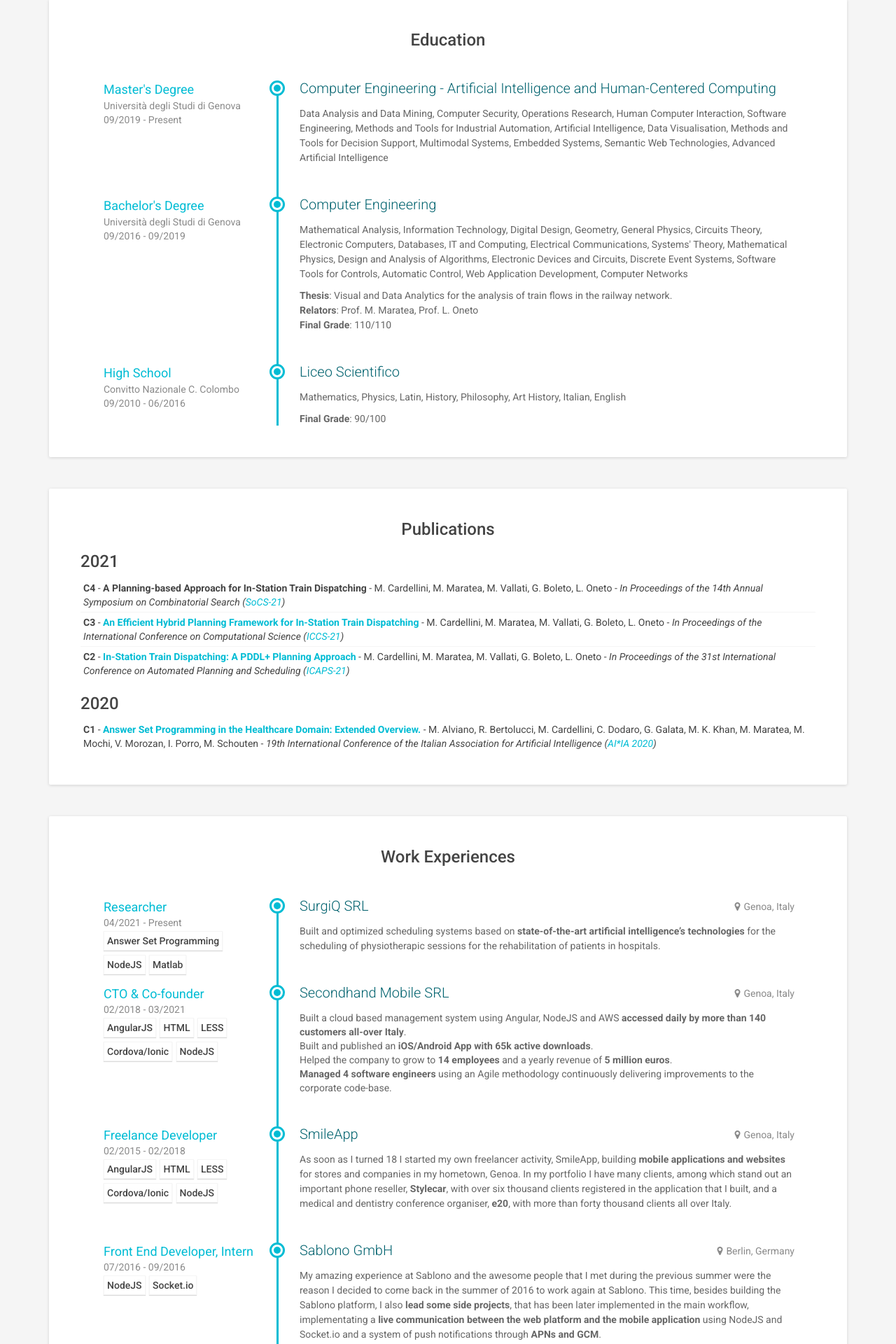
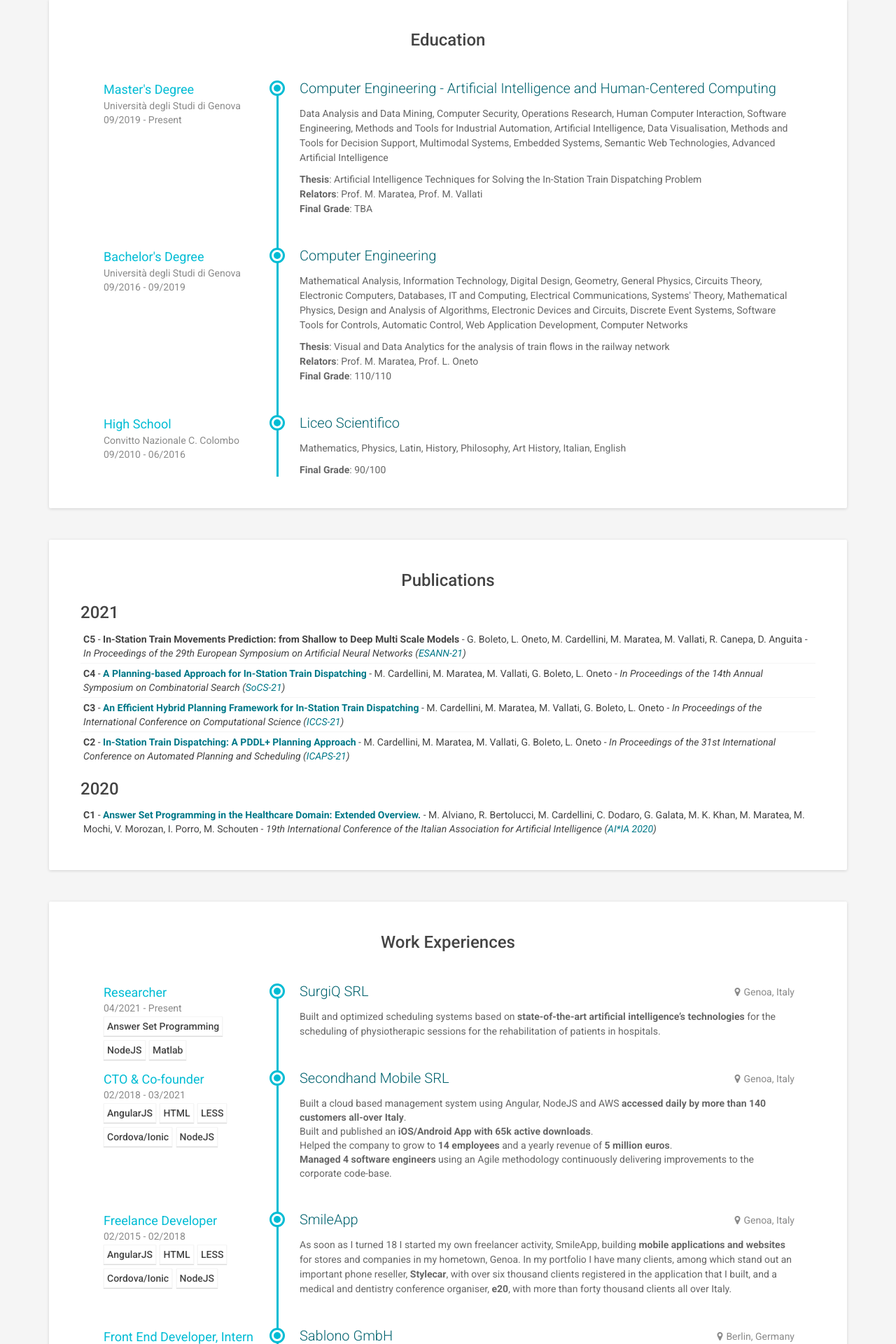
Before and after one commit to matteocarde/matteocardellini.it, a PHP site: page / in a window 1280 px wide. Shown: the part 609-2529 px from the top of the page at 70% size. Run offline with PHP 8.4, Linux system fonts and the light colour scheme; some libraries are stand-ins or nearby versions.

Commit message:
Added SOCS PDF and ESANN acceptance

```diff
--- a/assets/css/styles.css
+++ b/assets/css/styles.css
@@ -25,7 +25,7 @@ h6 {
   font-weight: 500;
 }
 a {
-  color: #00BCD4;
+  color: #007888;
   -webkit-transition: all 0.4s ease-in-out;
   -moz-transition: all 0.4s ease-in-out;
   -ms-transition: all 0.4s ease-in-out;
--- a/index.html
+++ b/index.html
@@ -184,6 +184,11 @@ ga('send', 'pageview');
           <div class="job-desc">
             <p>Data Analysis and Data Mining, Computer Security, Operations Research, Human Computer Interaction, Software Engineering, Methods and Tools for Industrial Automation, Artificial Intelligence, Data Visualisation, Methods and Tools for
               Decision Support, Multimodal Systems, Embedded Systems, Semantic Web Technologies, Advanced Artificial Intelligence</p>
+            <p>
+              <b>Thesis</b>: Artificial Intelligence Techniques for Solving the In-Station Train Dispatching Problem<br />
+              <b>Relators</b>: Prof. M. Maratea, Prof. M. Vallati <br />
+              <b>Final Grade</b>: TBA
+            </p>
           </div>
         </div>
         <div class="item">
@@ -199,7 +204,7 @@ ga('send', 'pageview');
             <p>Mathematical Analysis, Information Technology, Digital Design, Geometry, General Physics, Circuits Theory, Electronic Computers, Databases, IT and Computing, Electrical Communications, Systems' Theory, Mathematical Physics, Design and
               Analysis of Algorithms, Electronic Devices and Circuits, Discrete Event Systems, Software Tools for Controls, Automatic Control, Web Application Development, Computer Networks</p>
             <p>
-              <b>Thesis</b>: Visual and Data Analytics for the analysis of train flows in the railway network.<br />
+              <b>Thesis</b>: Visual and Data Analytics for the analysis of train flows in the railway network<br />
               <b>Relators</b>: Prof. M. Maratea, Prof. L. Oneto <br />
               <b>Final Grade</b>: 110/110
             </p>
@@ -233,7 +238,11 @@ ga('send', 'pageview');
       <h3>2021</h3>
       <div class="year">
         <div class="publication">
-          <b>C4</b> - <b>A Planning-based Approach for In-Station Train Dispatching</b> - M. Cardellini, M. Maratea, M. Vallati, G. Boleto, L. Oneto -
+          <b>C5</b> - <b>In-Station Train Movements Prediction: from Shallow to Deep Multi Scale Models</b> - G. Boleto, L. Oneto, M. Cardellini, M. Maratea, M. Vallati, R. Canepa, D. Anguita -
+          <i>In Proceedings of the 29th European Symposium on Artificial Neural Networks (<a href="https://www.esann.org/">ESANN-21</a>)</i>
+        </div>
+        <div class="publication">
+          <b>C4</b> - <b><a href="./publications/C4.pdf">A Planning-based Approach for In-Station Train Dispatching</a></b> - M. Cardellini, M. Maratea, M. Vallati, G. Boleto, L. Oneto -
           <i>In Proceedings of the 14th Annual Symposium on Combinatorial Search (<a href="https://sites.google.com/unibs.it/socs2021/home">SoCS-21</a>)</i>
         </div>
         <div class="publication">
```
Also changed, not shown: 2 other files.
